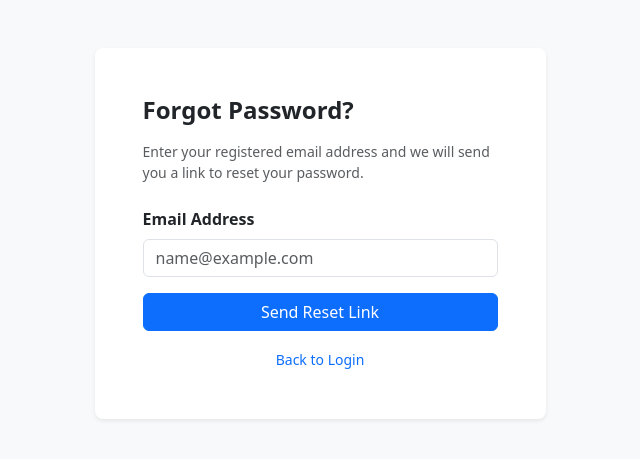
After one commit to AHBILBIS/mis_project, a Django app: template templates/accounts/password_reset.html in a window 1280 px wide. The commit adds this page. Shown: the top 459 px of the page, without its empty margins (320-960 px from the left). Run offline with Django 5.2, Linux system fonts and the light colour scheme; the template is opened without the code that fills it, so the values that code supplies are empty.

Commit message:
Rebrand system name to AHBILBIS ENTERPRISE

```diff
--- a/core_mis/settings.py
+++ b/core_mis/settings.py
@@ -138,3 +138,9 @@ SPECTACULAR_SETTINGS = {
 }
 
 CORS_ALLOW_ALL_ORIGINS = True
+
+SPECTACULAR_SETTINGS = {
+    "TITLE": "AHBILBIS ENTERPRISE API",
+    "DESCRIPTION": "API documentation for AHBILBIS ENTERPRISE",
+    "VERSION": "1.0.0",
+}
--- a/templates/accounts/dashboard.html
+++ b/templates/accounts/dashboard.html
@@ -3,7 +3,7 @@
 <head>
     <meta charset="UTF-8">
     <meta name="viewport" content="width=device-width, initial-scale=1.0">
-    <title>Dashboard - Management Information System</title>
+    <title>Dashboard - AHBILBIS ENTERPRISE</title>
     <link href="https://cdn.jsdelivr.net/npm/bootstrap@5.3.0/dist/css/bootstrap.min.css" rel="stylesheet">
     <link rel="stylesheet" href="https://cdn.jsdelivr.net/npm/bootstrap-icons@1.11.0/font/bootstrap-icons.css">
 </head>
@@ -11,7 +11,7 @@
 
     <nav class="navbar navbar-expand-lg navbar-dark bg-dark shadow-sm">
         <div class="container">
-            <a class="navbar-brand fw-bold" href="{% url "dashboard" %}"><i class="bi bi-speedometer2 me-2"></i>Enterprise MIS</a>
+            <a class="navbar-brand fw-bold" href="{% url "dashboard" %}"><i class="bi bi-speedometer2 me-2"></i>AHBILBIS ENTERPRISE</a>
             <div class="d-flex align-items-center">
                 <span class="text-light me-3"><i class="bi bi-person-circle me-1"></i> {{ user.username }}</span>
                 <a href="{% url "logout" %}" class="btn btn-outline-danger btn-sm"><i class="bi bi-box-arrow-right me-1"></i>Logout</a>
--- /dev/null
+++ b/templates/accounts/password_reset.html
@@ -0,0 +1,35 @@
+<!DOCTYPE html>
+<html lang="en">
+<head>
+    <meta charset="UTF-8">
+    <meta name="viewport" content="width=device-width, initial-scale=1.0">
+    <title>Reset Password - MIS</title>
+    <link href="https://cdn.jsdelivr.net/npm/bootstrap@5.3.0/dist/css/bootstrap.min.css" rel="stylesheet">
+</head>
+<body class="bg-light">
+    <div class="container my-5">
+        <div class="row justify-content-center">
+            <div class="col-md-5">
+                <div class="card border-0 shadow-sm rounded-3">
+                    <div class="card-body p-4 p-sm-5">
+                        <h4 class="fw-bold mb-3">Forgot Password?</h4>
+                        <p class="text-muted small mb-4">Enter your registered email address and we will send you a link to reset your password.</p>
+
+                        <form method="POST">
+                            {% csrf_token %}
+                            <div class="mb-3">
+                                <label class="form-label fw-semibold">Email Address</label>
+                                <input type="email" name="email" class="form-control" placeholder="name@example.com" required>
+                            </div>
+                            <button type="submit" class="btn btn-primary w-100">Send Reset Link</button>
+                        </form>
+                        <div class="mt-3 text-center">
+                            <a href="{% url "login" %}" class="small text-decoration-none">Back to Login</a>
+                        </div>
+                    </div>
+                </div>
+            </div>
+        </div>
+    </div>
+</body>
+</html>
--- a/templates/departments/department_list.html
+++ b/templates/departments/department_list.html
@@ -3,7 +3,7 @@
 <head>
     <meta charset="UTF-8">
     <meta name="viewport" content="width=device-width, initial-scale=1.0">
-    <title>Departments - MIS</title>
+    <title>Departments - AHBILBIS ENTERPRISE</title>
     <link href="https://cdn.jsdelivr.net/npm/bootstrap@5.3.0/dist/css/bootstrap.min.css" rel="stylesheet">
     <link rel="stylesheet" href="https://cdn.jsdelivr.net/npm/bootstrap-icons@1.11.0/font/bootstrap-icons.css">
 </head>
@@ -11,7 +11,7 @@
 
     <nav class="navbar navbar-expand-lg navbar-dark bg-dark shadow-sm">
         <div class="container">
-            <a class="navbar-brand fw-bold" href="{% url "dashboard" %}"><i class="bi bi-speedometer2 me-2"></i>Enterprise MIS</a>
+            <a class="navbar-brand fw-bold" href="{% url "dashboard" %}"><i class="bi bi-speedometer2 me-2"></i>AHBILBIS ENTERPRISE</a>
             <div class="d-flex align-items-center">
                 <a href="{% url "dashboard" %}" class="btn btn-outline-light btn-sm me-2">Dashboard</a>
                 <a href="{% url "logout" %}" class="btn btn-outline-danger btn-sm">Logout</a>
```
